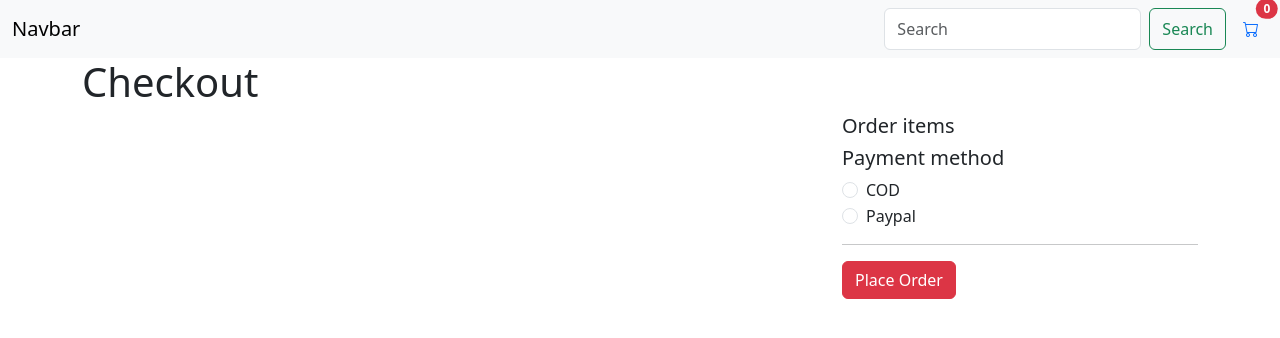
After one commit to hoatq-fptaptech/T2311E_PHP, a PHP site: page /checkout.php in a window 1280 px wide. The commit adds this page. Shown: the top 338 px of the page. Run offline with PHP 8.4, Linux system fonts and the light colour scheme; data that the repository does not hold is empty.

Commit message:
checkout

```diff
--- /dev/null
+++ b/checkout.php
@@ -0,0 +1,54 @@
+<?php session_start();
+    require_once("functions/cart.php");
+    $cart = isset($_SESSION["cart"])?$_SESSION["cart"]:[];
+    $products = get_cart();
+?>
+<!DOCTYPE html>
+<html lang="en">
+<head>
+    <meta charset="UTF-8">
+    <meta name="viewport" content="width=device-width, initial-scale=1.0">
+    <title>Checkout</title>
+    <?php include_once("html/styles.php");?>
+</head>
+<body>
+    <?php include_once("html/nav.php");?>
+    <main class="main">
+        <div class="container">
+            <h1>Checkout</h1>
+            <form action="#" method="Post">
+            <div class="row">
+                <div class="col-8">
+
+                </div>
+                <div class="col">
+                    <h5>Order items</h5>
+                    <ul class="list-group">
+                    <?php foreach($products as $item):?>
+                        <li class="list-group-item">
+                            <?php echo $item["name"] ?>(<?php echo $cart[$item["id"]] ?> x $<?php echo $item["price"] ?>)   $<?php echo $item["price"] * $cart[$item["id"]] ?>
+                        </li>
+                    <?php endforeach;?>
+                    </ul>
+                    <h5>Payment method</h5>
+                    <div class="form-check">
+                        <input name="payment_method" class="form-check-input" type="radio" value="COD" id="flexCheckDefault">
+                        <label class="form-check-label" for="flexCheckDefault">
+                            COD
+                        </label>
+                        </div>
+                        <div class="form-check">
+                        <input name="payment_method" class="form-check-input" type="radio" value="PAYPAL" id="flexCheckChecked">
+                        <label class="form-check-label" for="flexCheckChecked">
+                            Paypal
+                        </label>
+                    </div>
+                    <hr/>
+                    <button type="submit" class="btn btn-danger">Place Order</button>
+                </div>
+            </div>
+            </form>
+        </div>
+    </main>
+</body>
+</html>
```
Also changed, not shown: cart.php (+8 -1 lines).
